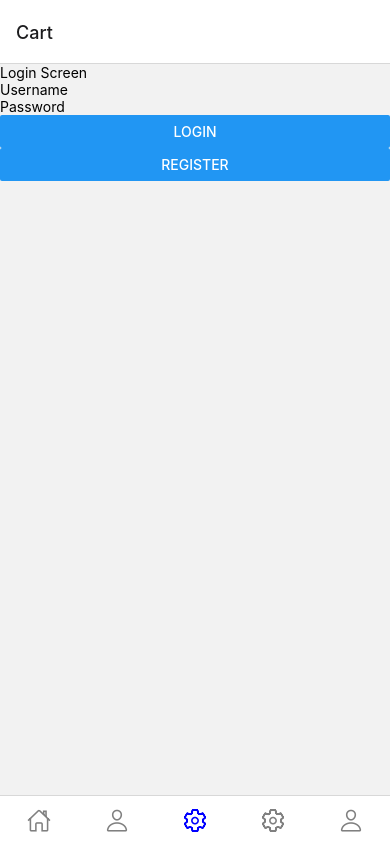
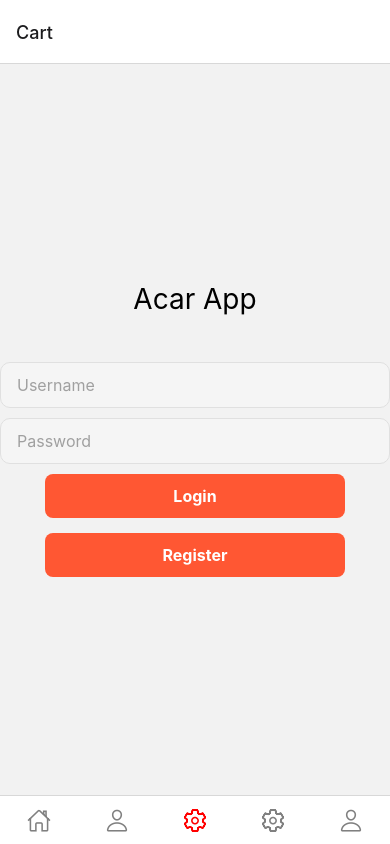
Before and after one commit to ozerenes/acar-app, a React Native app: screen /Cart in a window 390 px wide. Built offline with nearby package versions, Linux system fonts and the light colour scheme.

Commit message:
login page ui changes

```diff
--- a/App.js
+++ b/App.js
@@ -43,7 +43,7 @@ function App() {
                     },
                 })}
                 tabBarOptions={{
-                    activeTintColor: 'blue',
+                    activeTintColor: 'red',
                     inactiveTintColor: 'gray',
                     showLabel: false,
                     "tabBarStyle": [
--- a/src/LoginScreen.js
+++ b/src/LoginScreen.js
@@ -1,26 +1,105 @@
 import React from 'react';
-import { View, Text, TextInput, Button } from 'react-native';
+import {View, Text, TextInput, TouchableOpacity, StyleSheet} from 'react-native';
 
 function LoginScreen({ navigation }) {
     return (
-        <View>
-            <Text>Login Screen</Text>
-            <TextInput placeholder="Username" />
-            <TextInput placeholder="Password" secureTextEntry={true} />
-            <Button
-                title="Login"
+        <View style={styles.container}>
+            <Text style={styles.titleHead}>Acar App</Text>
+            <View style={styles.inputContainer}>
+                <TextInput
+                    style={styles.customInput}
+                    placeholder={"Username"}
+                    placeholderTextColor="#A0A0A0"
+                />
+            </View>
+            <View style={styles.inputContainer}>
+                <TextInput
+                    style={styles.customInput}
+                    placeholder={"Password"}
+                    placeholderTextColor="#A0A0A0"
+                    secureTextEntry={true}
+                />
+            </View>
+            <View style={styles.map}>
+                <TouchableOpacity style={styles.customButton}
                     onPress={() => {
                         // Burada giriş kontrolü yapabilirsiniz.
                         // Eğer giriş başarılıysa ana ekrana geçiş yapabilirsiniz.
                         // Örnek olarak, navigation.navigate('Home') gibi bir yönlendirme yapabilirsiniz.
                     }}
-            />
-            <Button
-                title="Register"
+                >
+                    <Text style={styles.buttonText}>Login</Text>
+                </TouchableOpacity>
+                <View style={styles.space} />
+                <TouchableOpacity
+                    style={styles.customButton}
                     onPress={() => navigation.navigate('Register')}
-            />
+                >
+                    <Text style={styles.buttonText}>Register</Text>
+                </TouchableOpacity>
+            </View>
+
         </View>
     );
 }
 
+const styles = StyleSheet.create({
+    container: {
+        flex: 1,
+        alignItems: "center",
+        justifyContent: "center",
+    },
+    map: {
+        width: 300,
+    },
+    titleHead: {
+        height: 80,
+        fontSize: 28
+    },
+    contactInfoContainer: {
+        backgroundColor: 'white',
+        padding: 10,
+    },
+    contactInfoText: {
+        fontSize: 16,
+        marginBottom: 5,
+    },
+    title: {
+        fontSize: 16,
+        fontWeight: 'bold',
+        marginBottom: 5,
+    },
+    space: {
+        height: 15
+    },
+    inputContainer: {
+        minWidth: '100%',
+        maxWidth: 300,
+        backgroundColor: '#F5F5F5',
+        borderRadius: 10,
+        paddingHorizontal: 16,
+        paddingVertical: 12,
+        marginBottom: 10,
+        borderColor: '#E0E0E0',
+        borderWidth: 1,
+    },
+    customInput: {
+        fontSize: 16,
+        color: '#333333',
+    },
+    customButton: {
+        backgroundColor: '#FF5733',
+        borderRadius: 8,
+        paddingVertical: 12,
+        paddingHorizontal: 24,
+        alignItems: 'center',
+        justifyContent: 'center',
+    },
+    buttonText: {
+        color: 'white',
+        fontSize: 16,
+        fontWeight: 'bold',
+    }
+});
+
 export default LoginScreen;
```
Also changed, not shown: 1 other file (tests, documents, lock files or other folders). Lines whose indentation alone changed are shown as unchanged.
